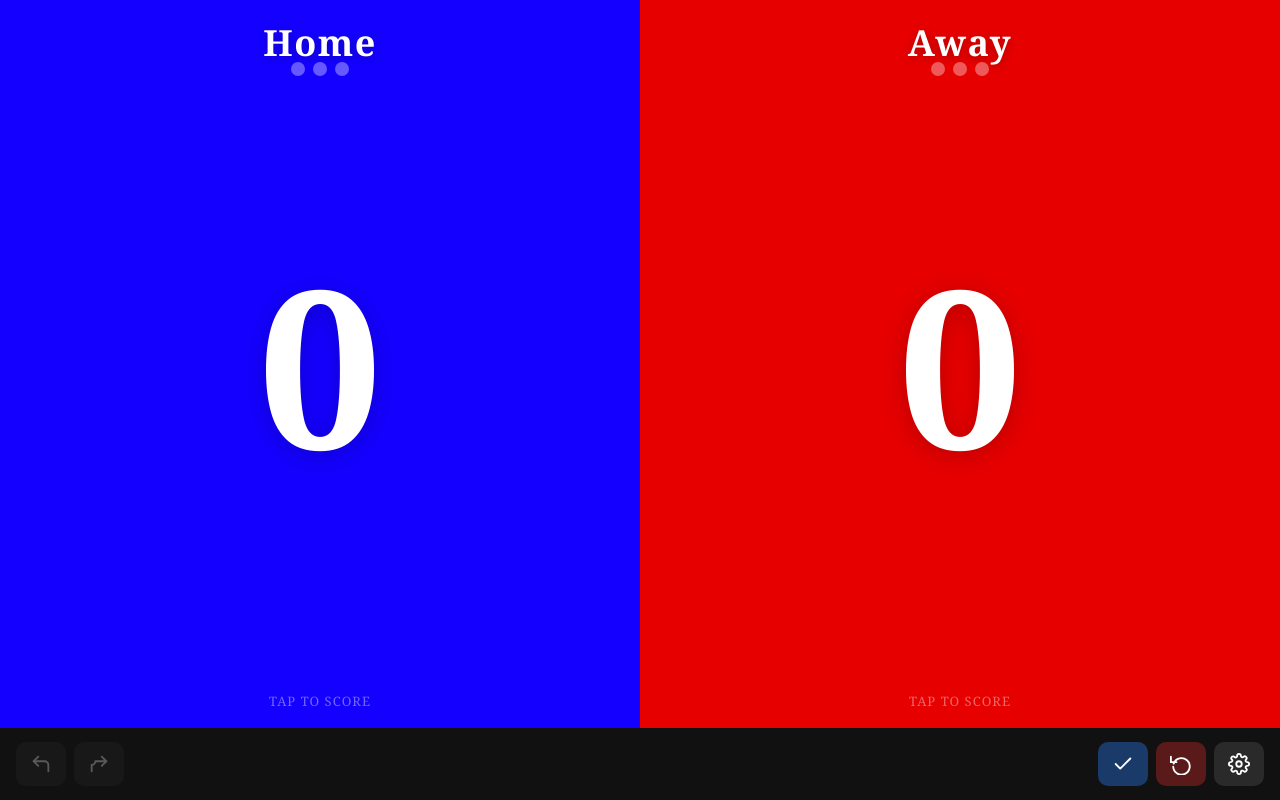
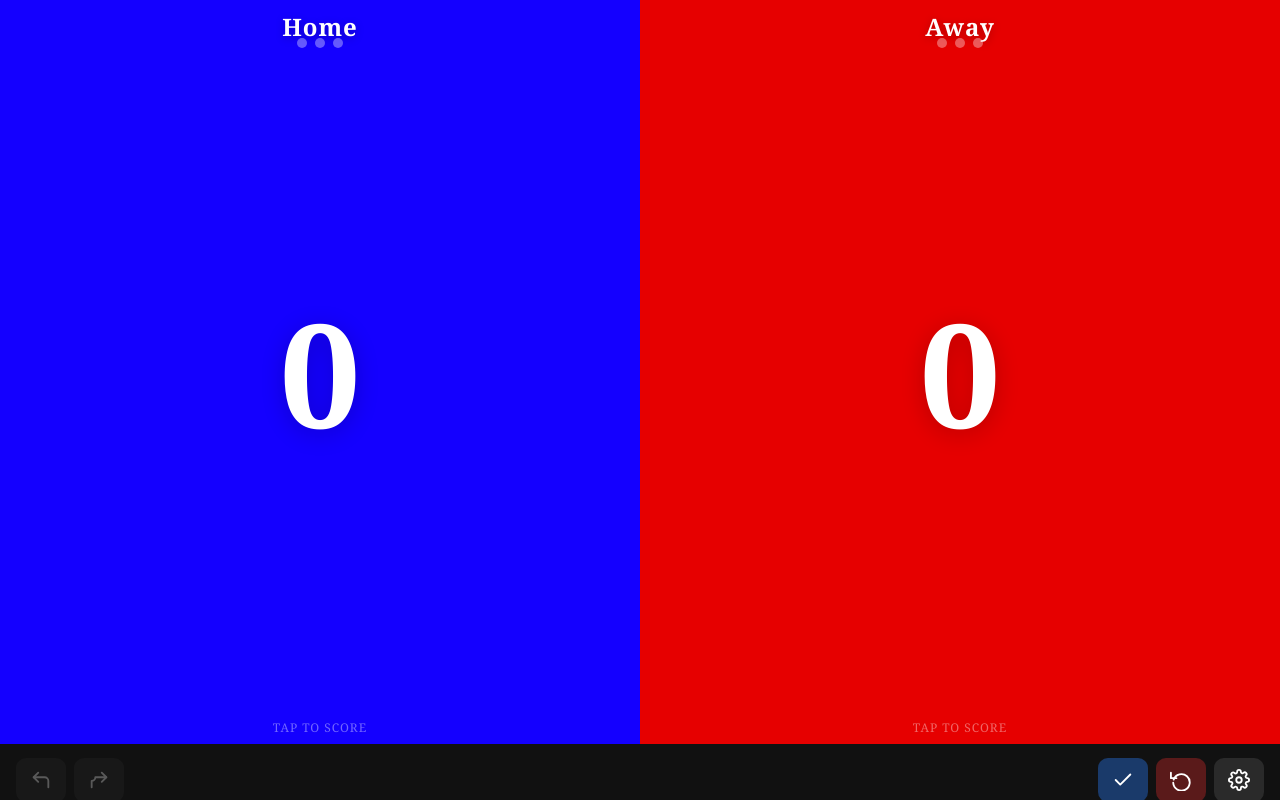
Before and after one commit to johnfettig/Volleyball-scorekeeper, a plain HTML site: page index.html in a window 1280 px wide. Drawn offline with Linux system fonts and the light colour scheme.

Commit message:
Fix rotation

```diff
--- a/index.html
+++ b/index.html
@@ -47,7 +47,7 @@
   .team-name {
     position: absolute;
     top: 18px;
-    font-size: clamp(20px, 4vw, 36px);
+    font-size: clamp(16px, 3.5vw, 36px);
     font-weight: 700;
     color: white;
     letter-spacing: 0.04em;
@@ -71,7 +71,7 @@
   .dot.won { background: white; }
 
   .score {
-    font-size: clamp(100px, 22vw, 220px);
+    font-size: clamp(60px, 18vmin, 220px);
     font-weight: 900;
     color: white;
     line-height: 1;
@@ -86,9 +86,19 @@
     position: absolute;
     bottom: 18px;
     color: rgba(255,255,255,0.4);
-    font-size: 13px;
+    font-size: clamp(10px, 1.5vmin, 13px);
     letter-spacing: 0.08em;
     pointer-events: none;
+  }
+
+  @media (orientation: landscape) {
+    #bottom-bar { height: 56px; }
+    #scoreboard { height: calc(100% - 56px); }
+    .team-name { top: 10px; font-size: clamp(13px, 3vh, 26px); }
+    .set-dots { top: 38px; }
+    .dot { width: 10px; height: 10px; }
+    .bar-btn { height: 38px; min-width: 38px; font-size: 17px; }
+    .tap-hint { bottom: 8px; }
   }
 
   /* ── BOTTOM BAR ── */
```
